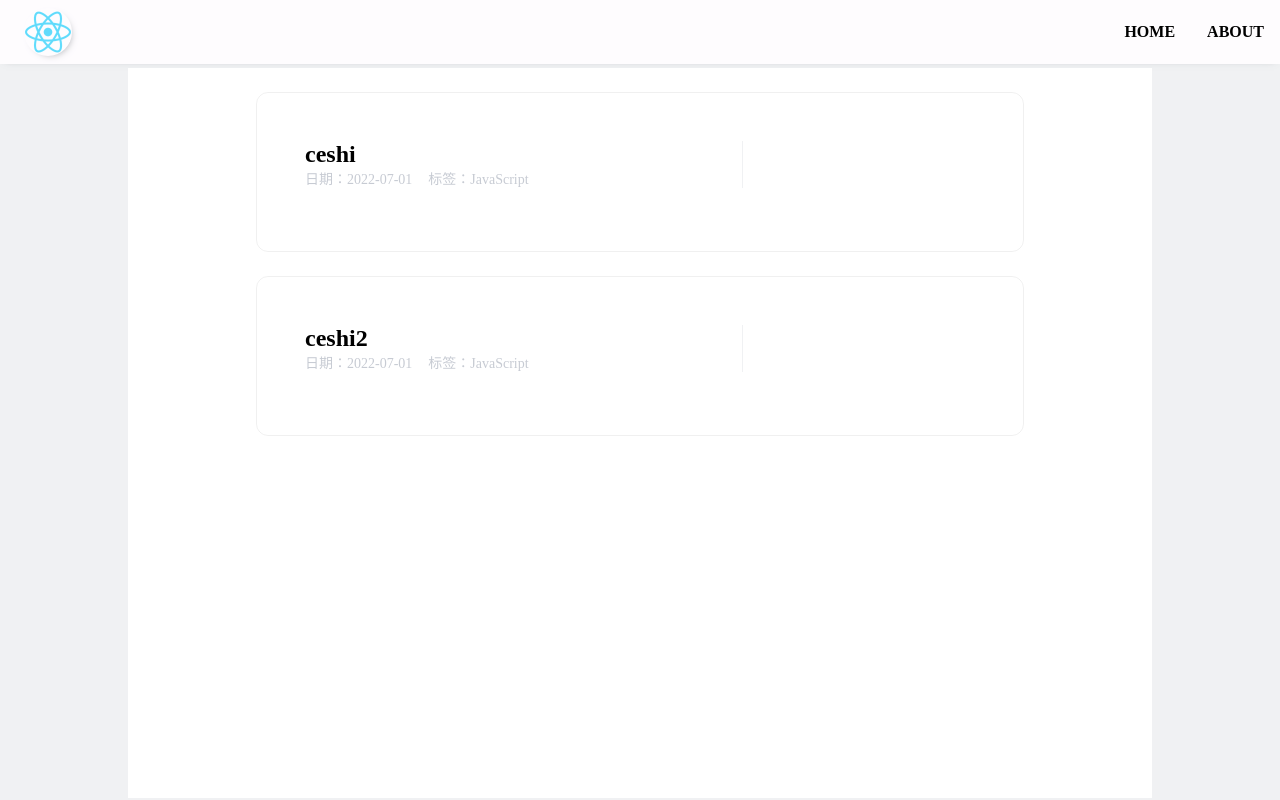
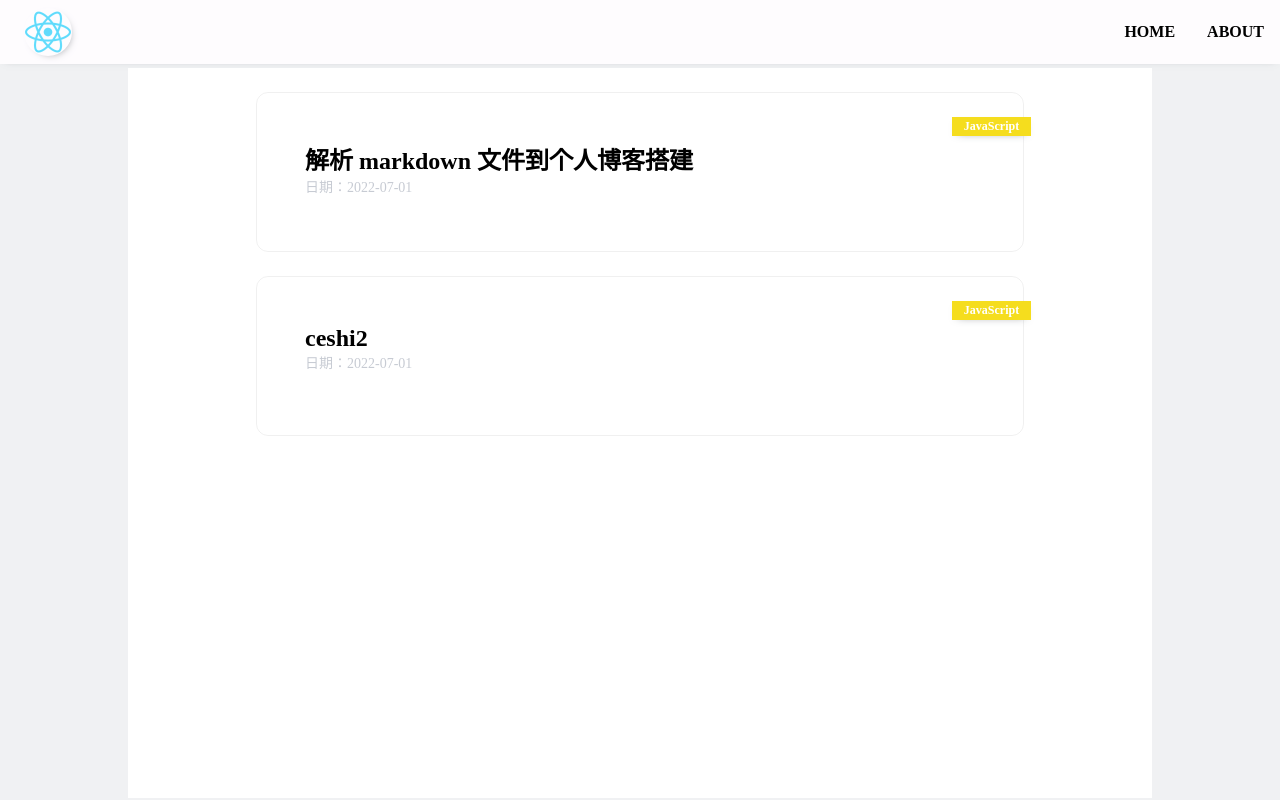
Before and after one commit to coderlinzr/coderlinzr.github.io, a React (Create React App) app: page / in a window 1280 px wide. Built offline with nearby package versions, Linux system fonts and the light colour scheme.

Commit message:
新增card标签样式

```diff
--- a/src/components/Card/index.css
+++ b/src/components/Card/index.css
@@ -3,31 +3,25 @@
   margin-bottom: 24px;
   border-radius: 12px;
   border: 1px solid rgba(0, 0, 0, 0.06);
-  display: flex;
-  flex-direction: row;
-  justify-content: space-between;
-  align-items: center;
   cursor: pointer;
   transition: box-shadow 0.2s, border-color 0.2s;
 }
 
 .card-box:hover {
-  box-shadow: 0px 3px 8px -6px #777d84da, 0px -6px 8px -6px #777d841a,
-    3px 0px 8px -6px #777d84da, -6px 0px 8px -6px #777d841a,
-    3px 3px 8px -6px #777d84da;
+  box-shadow: 0px 3px 8px -6px #777d84da, 0px -6px 8px -6px #777d841a, 3px 0px 8px -6px #777d84da,
+    -6px 0px 8px -6px #777d841a, 3px 3px 8px -6px #777d84da;
 }
 
-.left-content {
-  width: 65%;
+.main-content {
+  width: 100%;
   height: 100%;
-  padding: 12px 12px 12px 48px;
+  padding: 12px 48px;
 }
 
 .card-title {
   font-weight: 800;
   font-size: 24px;
   margin-top: 36px;
-  border-right: 1px solid #f0f1f3;
 }
 
 .card-sub-line {
@@ -36,21 +30,28 @@
   color: #c7cbd3;
   font-weight: 400;
   font-size: 14px;
-  border-right: 1px solid #f0f1f3;
 }
 
 .date {
   margin-right: 16px;
 }
 
-.right-content {
-  width: 30%;
-  height: 100%;
-  padding: 12px 48px 12px 0;
+.card-box .show-icon {
+  text-align: center;
+  color: #fff;
+  float: right;
+  font-size: 12px;
+  margin-top: 24px;
+  margin-right: -8px;
+  padding: 2px 5px 2px 5px;
+  width: 79px;
+  box-shadow: 0px 3px 8px -6px #777d84da;
 }
 
-.card-img {
-  height: inherit;
-  /* box-shadow: 0 3px 6px -4px rgba(0, 0, 0, 0.12),
-  0 6px 16px 0 rgba(0, 0, 0, 0.08), 0 9px 28px 8px rgba(0, 0, 0, 0.05) */
+.card-box:hover .show-icon {
+  background-color: #f6121e;
 }
+
+.javascript-tag {
+  background-color: #f5dd1e;
+}
--- a/src/components/Card/index.tsx
+++ b/src/components/Card/index.tsx
@@ -1,7 +1,14 @@
-import "./index.css";
-import { useContext } from "react";
-import { useNavigate } from "react-router-dom";
-import RootStore from "../../store/root";
+/*
+ * @Author: Zhuoran Lin
+ * @Date: 2022-07-28 18:14:31
+ * @LastEditors: Zhuoran Lin
+ * @LastEditTime: 2022-11-14 14:17:17
+ * @Description:
+ */
+import './index.css';
+import { useContext } from 'react';
+import { useNavigate } from 'react-router-dom';
+import RootStore from '../../store/root';
 
 const Card = (props: any) => {
   const navigate = useNavigate();
@@ -15,16 +22,16 @@ const Card = (props: any) => {
         root.blogUrl = path;
         localStorage.setItem('blogUrl', path);
         navigate(`/blog/${index}`);
-      }}>
-      <div className="left-content">
+      }}
+    >
+      <div className={tag === 'JavaScript' ? 'show-icon javascript-tag' : 'show-icon'}>
+        <strong>{tag}</strong>
+      </div>
+      <div className="main-content">
         <div className="card-title">{title}</div>
         <div className="card-sub-line">
           <div className="date">日期：{date}</div>
-          <div className="notes">标签：{tag}</div>
         </div>
-      </div>
-      <div className="right-content">
-        <div className="card-img"></div>
       </div>
     </div>
   );
--- a/src/utils/constants.ts
+++ b/src/utils/constants.ts
@@ -7,7 +7,7 @@ interface Content {
 
 export const CONTENTS: Array<Content | {}> = [
   {
-    title: "ceshi",
+    title: "解析 markdown 文件到个人博客搭建",
     date: "2022-07-01",
     tag: "JavaScript",
     path: "/docs/test.md",
```
